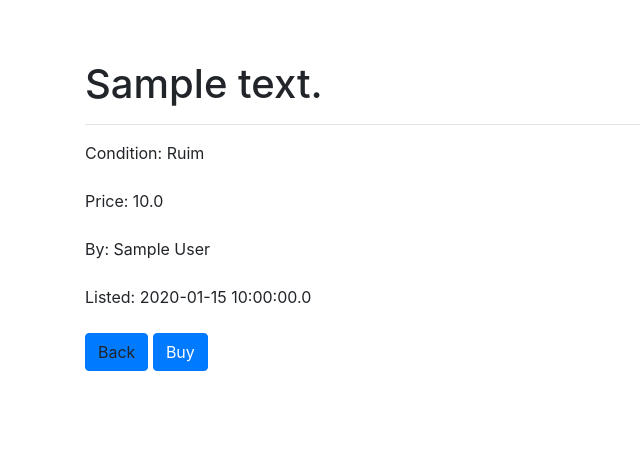
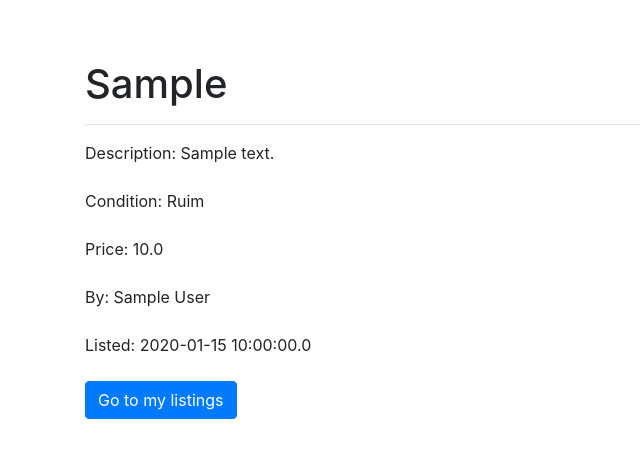
Before and after one commit to Neon-Corp/neon, a Spring Boot app: page /listings/1 in a window 1280 px wide. Shown: the part 56-514 px from the top of the page, without its empty margins (0-640 px from the left). Run offline with Spring Boot 4, Linux system fonts and the light colour scheme; a user stored in the database is signed in; tables that the repository leaves empty hold one stand-in row (values such as "Sample post"); some of the project's set-up classes (security, data sources, template engines, error pages and the like) are left out, and stand-ins take their place; some libraries are stand-ins or nearby versions.

Commit message:
Bug Fixes, New Listing View
New: Methods  to get model by id and id by model

```diff
--- a/src/main/java/com/neon/controller/ListingController.java
+++ b/src/main/java/com/neon/controller/ListingController.java
@@ -62,11 +62,16 @@ public class ListingController {
         Listing listing = listingService.findOne(id).get();
         User seller = userService.findOne(listing.getSellerId()).get();
 
+        String m = modelService.getNameById(listing.getModelId());
+        model.addAttribute("model", m);
+
         model.addAttribute("user", seller);
         model.addAttribute("listing", listing);
 
         String userName = SecurityService.getLoggedInUsername();
-        model.addAttribute("logged", userName);
+
+        boolean sameUser = (userName.equals(seller.getUsername()));
+        model.addAttribute("logged", sameUser);
         return "/listing/show";
     }
 
@@ -98,7 +103,7 @@ public class ListingController {
             model.addAttribute("loggedInUsername", SecurityService.getLoggedInUsername());
         }
 
-        Integer searchedModelId = modelService.getModelNameById(modelName);
+        Integer searchedModelId = modelService.getIdByName(modelName);
 
         model.addAttribute("brandName", modelName);
 
--- a/src/main/resources/templates/listing/show.html
+++ b/src/main/resources/templates/listing/show.html
@@ -5,8 +5,13 @@
 </head>
 <body>
     <div layout:fragment="content">
-        <h1 th:text="${listing.description}"></h1>
+        <h1 th:text="${model}"></h1>
         <hr />
+
+        <div class="form-group">
+            <label >Description: </label>
+            <span th:text="${listing.description}"></span>
+        </div>
 
         <div class="form-group">
             <label >Condition: </label>
@@ -30,10 +35,10 @@
             <span th:text="${listing.listedDate}"></span>
         </div>
 
-        <a class="btn btn-primary" th:if="${user.name != logged}" onclick="window.history.back()">Back</a>
-        <a class="btn btn-primary" th:if="${user.name != logged}" th:href="@{/listings/{id}/buy (id = ${listing.id})}">Buy</a>
+        <a class="btn btn-primary" th:if="${!logged}" onclick="window.history.back()">Back</a>
+        <a class="btn btn-primary" th:if="${!logged}" th:href="@{/listings/{id}/buy (id = ${listing.id})}">Buy</a>
 
-        <a class="btn btn-primary" th:if="${user.name == logged}" th:href="@{/users/my-account}">Go to my listings</a>
+        <a class="btn btn-primary" th:if="${logged}" th:href="@{/users/my-account}">Go to my listings</a>
 
     </div>
 </body>
```
Also changed, not shown: src/main/java/com/neon/service/ModelService.java (+17 -9 lines).
